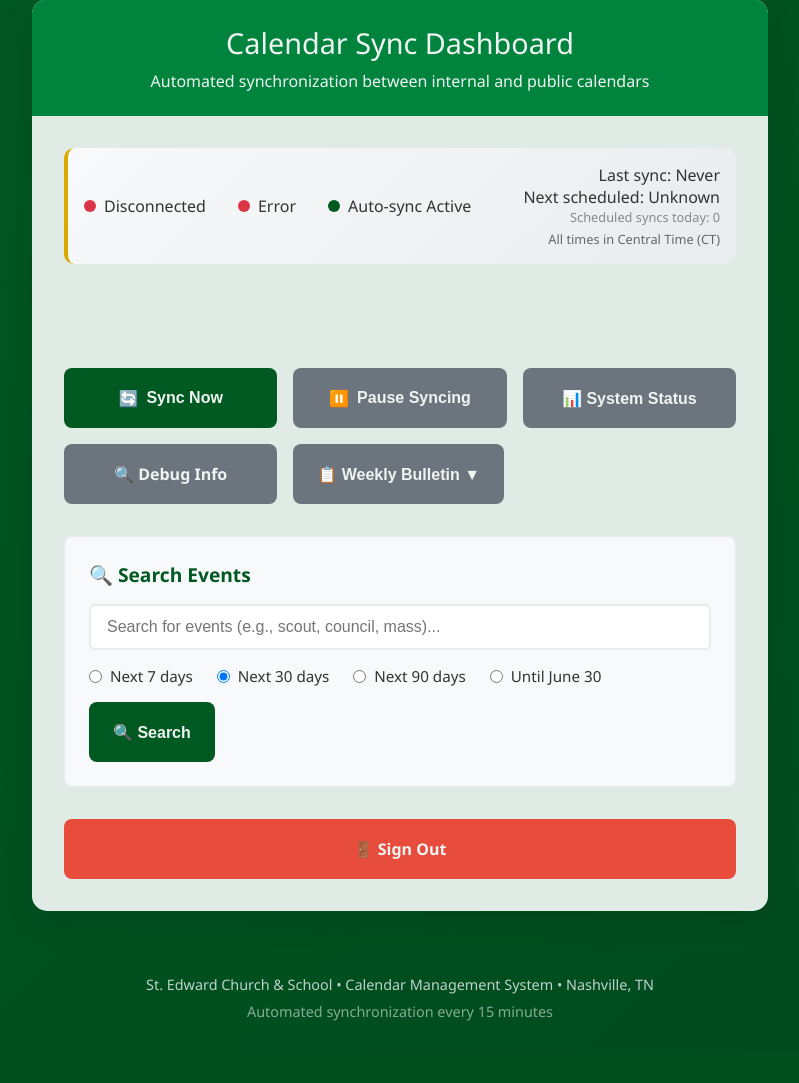
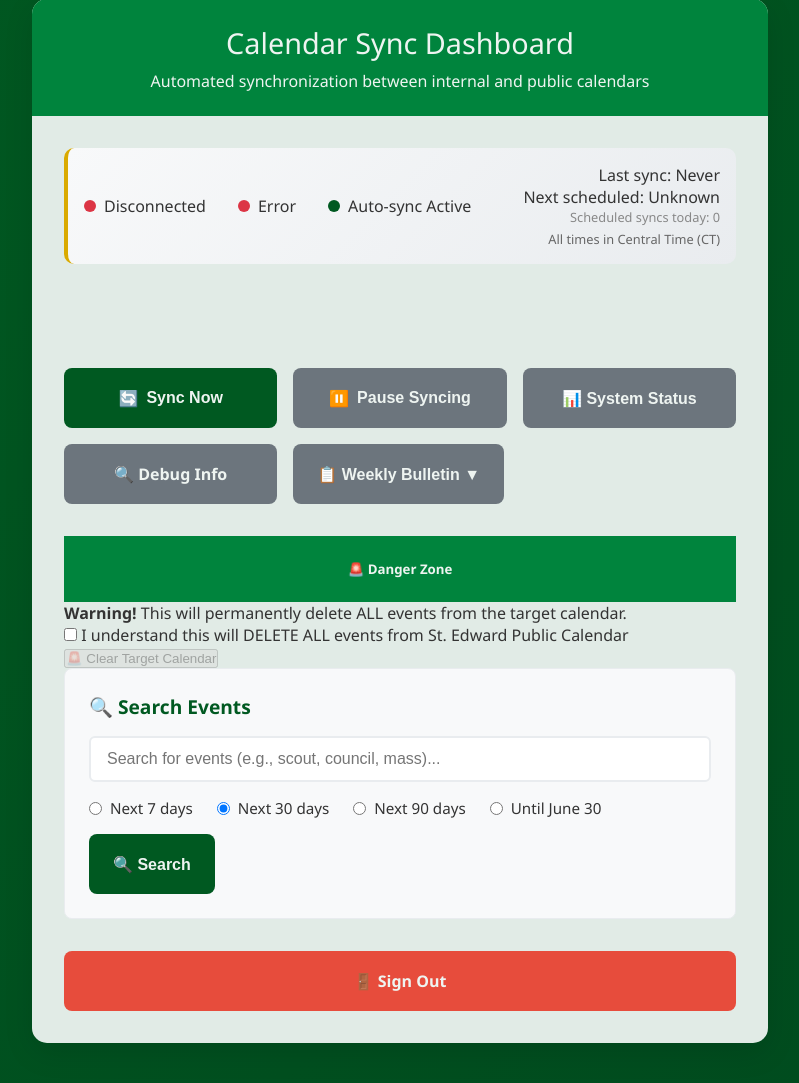
Before and after one commit to eharnischStEdword/stedward-calendar-sync, a Flask app: template templates/index.html in a window 1280 px wide. Shown: the part 134-1217 px from the top of the page, without its empty margins (240-1039 px from the left). Before the commit the page ends 1155 px from the top, so only its background shows below. Run offline with Flask 3, Linux system fonts and the light colour scheme; the template is opened without the code that fills it, so the values that code supplies are empty.

Commit message:
Add target calendar clear button with safety confirmation
- Create clear_target_calendar.py standalone script for emergency calendar clearing
- Add Danger Zone section to web interface with confirmation checkbox
- Add /clear-target POST route to clear all events from target calendar
- Include safety measures: checkbox confirmation + JavaScript confirmation dialog
- Clear button is disabled until user confirms understanding
- Shows progress and results after clearing
- Uses existing sync engine methods for safe calendar operations

```diff
--- a/app.py
+++ b/app.py
@@ -408,6 +408,52 @@ def trigger_sync():
     except Exception as e:
         logger.error(f"Sync trigger error: {e}")
         return jsonify({"error": str(e)}), 500
+
+@app.route('/clear-target', methods=['POST'])
+def clear_target():
+    """Clear all events from target calendar"""
+    try:
+        # Initialize components on first request
+        ensure_components_initialized()
+
+        if not sync_engine:
+            return jsonify({'success': False, 'message': 'Sync engine not initialized'}), 500
+
+        if not auth_manager or not auth_manager.is_authenticated():
+            return jsonify({'success': False, 'message': 'Not authenticated'}), 401
+
+        # Target calendar
+        target_id = sync_engine.reader.find_calendar_id("St. Edward Public Calendar")
+        if not target_id:
+            return jsonify({'success': False, 'message': 'Target calendar not found'}), 404
+
+        # Get all events (2 years back)
+        events = sync_engine.reader.get_calendar_events(target_id)
+
+        deleted = 0
+        failed = 0
+        for event in events:
+            try:
+                event_id = event.get('id')
+                if event_id:
+                    success = sync_engine.writer.delete_event(target_id, event_id)
+                    if success:
+                        deleted += 1
+                    else:
+                        failed += 1
+            except Exception as e:
+                logger.error(f"Failed to delete event {event.get('id', 'unknown')}: {e}")
+                failed += 1
+
+        return jsonify({
+            'success': True,
+            'deleted': deleted,
+            'failed': failed,
+            'message': f'Cleared {deleted} events'
+        })
+    except Exception as e:
+        logger.error(f"Clear target error: {e}")
+        return jsonify({'success': False, 'message': str(e)}), 500
 
 @app.route('/sync/status')
 def sync_status():
--- a/templates/index.html
+++ b/templates/index.html
@@ -394,6 +394,27 @@
                                 📋 Following Week
                             </a>
                         </div>
+                    </div>
+                </div>
+
+                <!-- Clear Target Calendar Section -->
+                <div class="card mb-4 border-danger">
+                    <div class="card-header bg-danger text-white">
+                        <h5 class="mb-0">🚨 Danger Zone</h5>
+                    </div>
+                    <div class="card-body">
+                        <div class="alert alert-danger">
+                            <strong>Warning!</strong> This will permanently delete ALL events from the target calendar.
+                        </div>
+                        <div class="form-check mb-3">
+                            <input class="form-check-input" type="checkbox" id="confirmClear" onchange="toggleClearButton()">
+                            <label class="form-check-label" for="confirmClear">
+                                I understand this will DELETE ALL events from St. Edward Public Calendar
+                            </label>
+                        </div>
+                        <button id="clearButton" class="btn btn-danger" onclick="clearTargetCalendar()" disabled>
+                            🚨 Clear Target Calendar
+                        </button>
                     </div>
                 </div>
 
@@ -820,6 +841,36 @@
                 }
             }, 60000);
         });
+
+        function toggleClearButton() {
+            const checkbox = document.getElementById('confirmClear');
+            const button = document.getElementById('clearButton');
+            button.disabled = !checkbox.checked;
+        }
+
+        async function clearTargetCalendar() {
+            if (!confirm('FINAL WARNING: This will delete ALL events from the target calendar. Are you absolutely sure?')) {
+                return;
+            }
+
+            const button = document.getElementById('clearButton');
+            button.disabled = true;
+            button.innerHTML = '⏳ Clearing calendar...';
+
+            try {
+                const response = await fetch('/clear-target', {
+                    method: 'POST'
+                });
+                const data = await response.json();
+                alert(`Calendar cleared: ${data.deleted} events removed`);
+                location.reload();
+            } catch (error) {
+                alert('Error clearing calendar: ' + error);
+            }
+
+            document.getElementById('confirmClear').checked = false;
+            toggleClearButton();
+        }
     </script>
 </body>
 </html>
```
Also changed, not shown: clear_target_calendar.py (added, +44 -0 lines).
